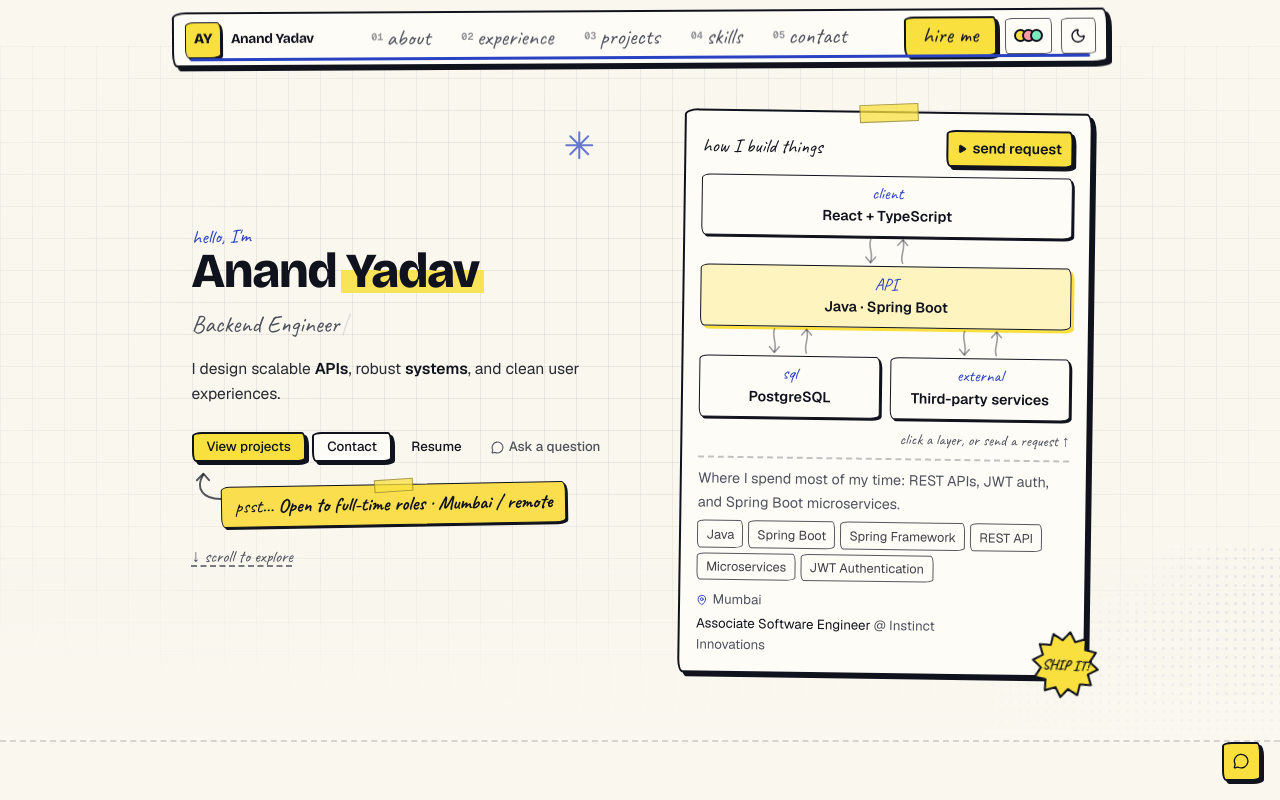
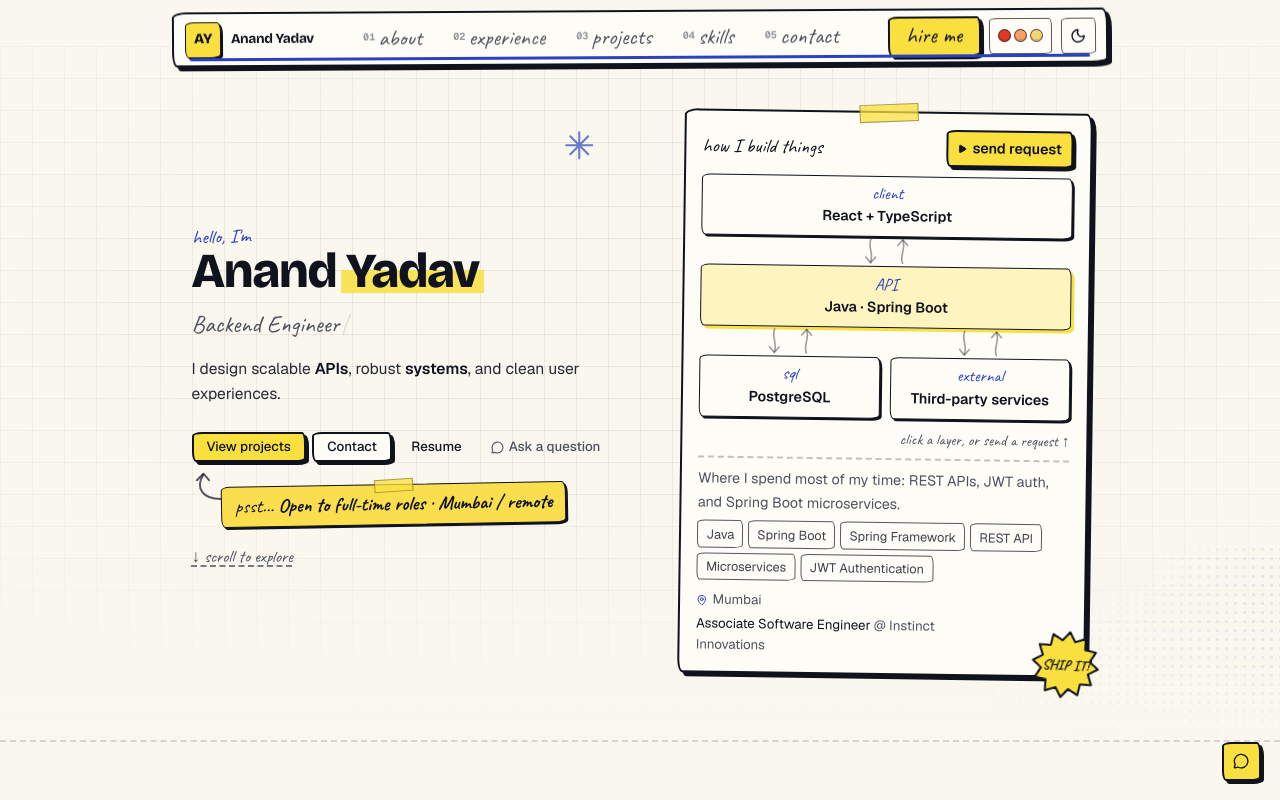
Before and after one commit to anand-yv/anand-portfolio, a Next.js app: page / in a window 1280 px wide. Shown: the top 800 px of the page. Built offline with nearby package versions, Linux system fonts and the light colour scheme.

Commit message:
feat: update palette options and default selection for improved user experience

```diff
--- a/src/app/layout.tsx
+++ b/src/app/layout.tsx
@@ -91,7 +91,7 @@ export default function RootLayout({
         <script
           dangerouslySetInnerHTML={{
             __html:
-              'try{if(sessionStorage.getItem("intro-seen")||matchMedia("(prefers-reduced-motion: reduce)").matches)document.documentElement.dataset.intro="skip"}catch(e){}try{if(localStorage.getItem("cursor-fx")==="off")document.documentElement.dataset.cursorFx="off"}catch(e){}try{var pl=localStorage.getItem("palette");if(pl&&/^(indigo|tomato|forest|yellow)$/.test(pl))document.documentElement.dataset.palette=pl}catch(e){}',
+              'try{if(sessionStorage.getItem("intro-seen")||matchMedia("(prefers-reduced-motion: reduce)").matches)document.documentElement.dataset.intro="skip"}catch(e){}try{if(localStorage.getItem("cursor-fx")==="off")document.documentElement.dataset.cursorFx="off"}catch(e){}try{var pl=localStorage.getItem("palette");if(pl&&/^(indigo|tomato|forest|yellow)$/.test(pl))document.documentElement.dataset.palette=pl;else document.documentElement.dataset.palette="tomato"}catch(e){document.documentElement.dataset.palette="tomato"}',
           }}
         />
       </head>
--- a/src/components/layout/palette-menu.tsx
+++ b/src/components/layout/palette-menu.tsx
@@ -10,15 +10,15 @@ type PaletteId = "yellow" | "indigo" | "tomato" | "forest";
 
 // Swatches mirror the light-mode colours defined in globals.css (brand, a second tint, a third tint).
 const OPTIONS: { id: PaletteId; label: string; hint: string; swatch: [string, string, string] }[] = [
-  { id: "yellow", label: "Highlighter", hint: "yellow, coral, mint", swatch: ["oklch(0.9 0.17 100)", "oklch(0.8 0.13 12)", "oklch(0.86 0.12 165)"] },
-  { id: "indigo", label: "Indigo", hint: "one calm accent", swatch: ["oklch(0.48 0.2 270)", "oklch(0.9 0.15 100)", "oklch(0.88 0.07 275)"] },
-  { id: "tomato", label: "Tomato", hint: "bold and warm", swatch: ["oklch(0.57 0.21 30)", "oklch(0.93 0.08 85)", "oklch(0.87 0.08 30)"] },
-  { id: "forest", label: "Forest", hint: "earthy green", swatch: ["oklch(0.42 0.1 160)", "oklch(0.93 0.09 105)", "oklch(0.88 0.07 160)"] },
+  { id: "yellow", label: "Highlighter", hint: "sunny yellow, coral, mint", swatch: ["oklch(0.88 0.17 95)", "oklch(0.72 0.17 15)", "oklch(0.78 0.14 165)"] },
+  { id: "indigo", label: "Indigo", hint: "deep blue with a gold spark", swatch: ["oklch(0.48 0.2 270)", "oklch(0.8 0.12 275)", "oklch(0.86 0.16 95)"] },
+  { id: "tomato", label: "Tomato", hint: "bold, warm and juicy", swatch: ["oklch(0.6 0.21 30)", "oklch(0.78 0.13 55)", "oklch(0.88 0.12 90)"] },
+  { id: "forest", label: "Forest", hint: "earthy green and lime", swatch: ["oklch(0.45 0.11 160)", "oklch(0.72 0.14 150)", "oklch(0.87 0.15 115)"] },
 ];
 
 function currentPalette(): PaletteId {
   const v = document.documentElement.dataset.palette;
-  return OPTIONS.some((o) => o.id === v) ? (v as PaletteId) : "yellow";
+  return OPTIONS.some((o) => o.id === v) ? (v as PaletteId) : "tomato";
 }
 
 /** Applies and saves a palette. Lives outside the component because it writes to the document. */
@@ -33,9 +33,9 @@ function applyPalette(id: PaletteId) {
 
 function Dots({ swatch, size = "size-4" }: { swatch: readonly string[]; size?: string }) {
   return (
-    <span className="flex -space-x-1.5" aria-hidden>
+    <span className="flex items-center gap-1" aria-hidden>
       {swatch.map((c, i) => (
-        <span key={i} className={cn("rounded-full border-2 border-ink", size)} style={{ background: c }} />
+        <span key={i} className={cn("rounded-full border border-ink/70 shadow-[inset_0_-2px_0_rgb(0_0_0/0.12)]", size)} style={{ background: c }} />
       ))}
     </span>
   );
@@ -45,7 +45,7 @@ function Dots({ swatch, size = "size-4" }: { swatch: readonly string[]; size?: s
 export function PaletteMenu() {
   const reduced = useReducedMotion();
   const [open, setOpen] = React.useState(false);
-  const [active, setActive] = React.useState<PaletteId>("yellow");
+  const [active, setActive] = React.useState<PaletteId>("tomato");
   const wrapRef = React.useRef<HTMLDivElement | null>(null);
   const buttonRef = React.useRef<HTMLButtonElement | null>(null);
 
```
